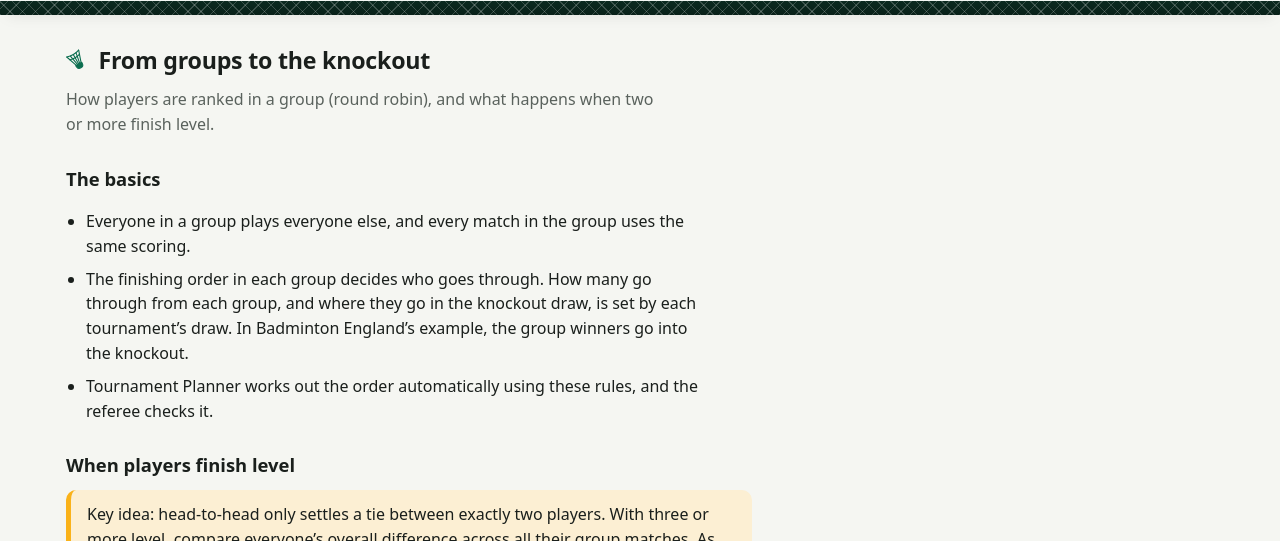
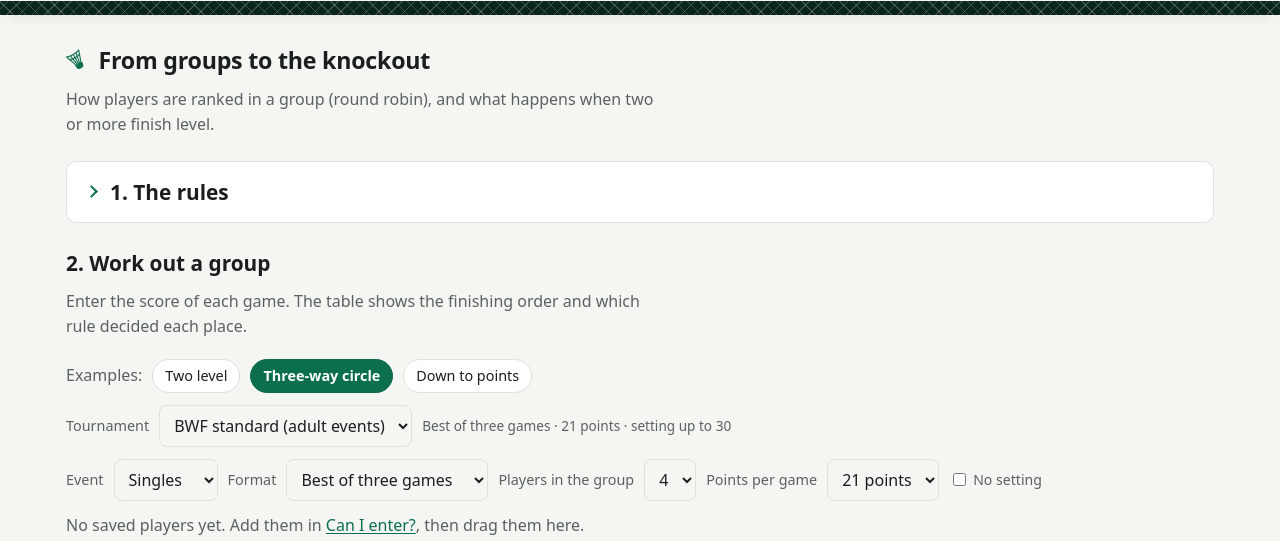
Before and after one commit to kenny-wong/badminton-rule, a website with bundled scripts: page site/index.html in a window 1280 px wide. Both pictures are taken after a click on the link "Groups". Shown: the part 212-753 px from the top of the page. Built offline with nearby package versions, Linux system fonts and the light colour scheme.

Commit message:
Groups: split the page into the rules (folded by default) and the calculator

```diff
--- a/site/app.js
+++ b/site/app.js
@@ -539,6 +539,7 @@ const calc = {
   gamePoints: 21, // points per game: decides when a game is finished, and projects unplayed matches
   noSetting: false, // true: first to the target wins the game, even from 20 all
   preset: 'bwf', // which tournament's scoring is applied; 'custom' once changed by hand
+  rulesOpen: false, // the rules part of the page starts folded
 };
 
 /** Saved players' names: entries holding any of them count as the reader's own. */
@@ -1149,27 +1150,34 @@ function renderGroups() {
   const example = (id, key) => h('button', { type: 'button', class: 'chip-button', 'data-example': id, 'aria-pressed': String(calc.example === id),
     onclick: () => { loadExample(id); renderGroups(); document.getElementById('calc')?.scrollIntoView({ block: 'start' }); } }, t(key));
 
+  // Two parts: 1. the rules, folded away by default (and kept as the reader left
+  // them when the page redraws), and 2. the calculator, always open. The toggle
+  // event arrives a moment late, so read the fold straight off the page too.
+  const rulesPart = view.querySelector('details.groups-part');
+  if (rulesPart) calc.rulesOpen = rulesPart.open;
   fill(view,
     h('h2', { class: 'section-title' }, t('groups.title')),
     h('p', { class: 'lede-small' }, t('groups.lede')),
+    h('details', { class: 'groups-part', open: calc.rulesOpen, ontoggle: (e) => { calc.rulesOpen = e.target.open; } },
+      h('summary', {}, h('h3', { class: 'part-title' }, `1. ${t('groups.rulesTitle')}`)),
       h('section', { class: 'prose groups-section' },
-      h('h3', {}, t('groups.basicsTitle')),
+        h('h4', { class: 'sub-title' }, t('groups.basicsTitle')),
         h('ul', {}, ['groups.basics1', 'groups.basics2', 'groups.basics3'].map((k) => h('li', {}, t(k))))),
       h('section', { class: 'groups-section' },
-      h('h3', {}, t('groups.laddersTitle')),
+        h('h4', { class: 'sub-title' }, t('groups.laddersTitle')),
         h('p', { class: 'callout' }, t('groups.keyIdea')),
         h('div', { class: 'ladders' },
           h('article', { class: 'ladder-card' },
-          h('h4', {}, t('groups.bestOf3Title')), h('p', { class: 'muted' }, t('groups.bestOf3Note')),
+            h('h5', {}, t('groups.bestOf3Title')), h('p', { class: 'muted' }, t('groups.bestOf3Note')),
             ladder(['ladder.b1', 'ladder.b2', 'ladder.b3', 'ladder.b4', 'ladder.b5', 'ladder.b6', 'ladder.b7'])),
           h('article', { class: 'ladder-card' },
-          h('h4', {}, t('groups.oneGameTitle')), h('p', { class: 'muted' }, t('groups.oneGameNote')),
+            h('h5', {}, t('groups.oneGameTitle')), h('p', { class: 'muted' }, t('groups.oneGameNote')),
             ladder(['ladder.o1', 'ladder.o2', 'ladder.o3', 'ladder.o4', 'ladder.o5'])))),
       h('section', { class: 'prose groups-section' },
-      h('h3', {}, t('groups.withdrawTitle')),
-      h('ul', {}, h('li', {}, t('groups.withdraw1')), h('li', {}, t('groups.withdraw2')))),
-    h('section', { class: 'groups-section calc', id: 'calc' },
-      h('h3', {}, t('groups.calcTitle')),
+        h('h4', { class: 'sub-title' }, t('groups.withdrawTitle')),
+        h('ul', {}, h('li', {}, t('groups.withdraw1')), h('li', {}, t('groups.withdraw2'))))),
+    h('section', { class: 'groups-part groups-section calc', id: 'calc' },
+      h('h3', { class: 'part-title' }, `2. ${t('groups.calcTitle')}`),
       h('p', { class: 'lede-small' }, t('groups.calcLede')),
       h('div', { class: 'calc-controls' },
         h('span', { class: 'muted' }, t('groups.examples')),
--- a/site/locales/en.js
+++ b/site/locales/en.js
@@ -165,6 +165,7 @@ export default {
   'groups.docTitle': 'Groups to knockout',
   'groups.title': 'From groups to the knockout',
   'groups.lede': 'How players are ranked in a group (round robin), and what happens when two or more finish level.',
+  'groups.rulesTitle': 'The rules',
   'groups.basicsTitle': 'The basics',
   'groups.basics1': 'Everyone in a group plays everyone else, and every match in the group uses the same scoring.',
   'groups.basics2': 'The finishing order in each group decides who goes through. How many go through from each group, and where they go in the knockout draw, is set by each tournament’s draw. In Badminton England’s example, the group winners go into the knockout.',
--- a/site/locales/fr.js
+++ b/site/locales/fr.js
@@ -164,6 +164,7 @@ export default {
   'groups.docTitle': 'Des poules au tableau final',
   'groups.title': 'Des poules au tableau à élimination directe',
   'groups.lede': 'Comment les joueurs sont classés dans une poule (toutes rencontres), et ce qui se passe lorsque deux joueurs ou plus terminent à égalité.',
+  'groups.rulesTitle': 'Le règlement',
   'groups.basicsTitle': 'L’essentiel',
   'groups.basics1': 'Dans une poule, chaque joueur rencontre tous les autres, et tous les matchs de la poule se jouent avec le même système de score.',
   'groups.basics2': 'Le classement final de chaque poule détermine qui se qualifie. Le nombre de qualifiés par poule et leur place dans le tableau à élimination directe sont fixés par le tableau de chaque tournoi. Dans l’exemple de Badminton England, les vainqueurs de poule accèdent au tableau à élimination directe.',
--- a/site/locales/ja.js
+++ b/site/locales/ja.js
@@ -165,6 +165,7 @@ export default {
   'groups.docTitle': 'グループからノックアウトへ',
   'groups.title': 'グループリーグからノックアウトトーナメントへ',
   'groups.lede': 'グループ（総当たりのリーグ戦）で選手の順位がどのように決まるか、また2人以上が同成績で並んだ場合にどうなるかを説明します。',
+  'groups.rulesTitle': 'ルール',
   'groups.basicsTitle': '基本',
   'groups.basics1': 'グループ内の全員がほかの全員と対戦し、グループ内のすべての試合で同じ得点方式を使います。',
   'groups.basics2': '各グループの最終順位によって、勝ち上がる選手が決まります。各グループから何人が勝ち上がり、ノックアウトの組み合わせ（ドロー）のどこに入るかは、大会ごとのドローで定められます。Badminton England の例では、各グループの1位がノックアウトに進みます。',
--- a/site/locales/zh-Hant.js
+++ b/site/locales/zh-Hant.js
@@ -165,6 +165,7 @@ export default {
   'groups.docTitle': '由小組賽到淘汰賽',
   'groups.title': '由小組賽到淘汰賽',
   'groups.lede': '小組（循環賽）中選手如何排名，以及兩名或以上選手成績相同時的處理方法。',
+  'groups.rulesTitle': '規則',
   'groups.basicsTitle': '基本規則',
   'groups.basics1': '小組內每名選手都要與其他所有選手比賽，而小組內每場比賽均採用相同的計分制。',
   'groups.basics2': '各小組的最終名次決定誰可晉級。每組有多少人晉級，以及晉級者在淘汰賽籤表中的位置，由各賽事的抽籤安排訂定。在 Badminton England 的範例中，各小組首名晉級淘汰賽。',
--- a/site/styles.css
+++ b/site/styles.css
@@ -386,6 +386,28 @@ input[type="text"]:focus-visible { outline: 3px solid var(--focus); outline-offs
 .groups-section { margin-top: 28px; }
 .groups-section h3 { font-size: 1.15rem; margin: 0 0 10px; }
 .groups-section h4 { font-size: 0.95rem; margin: 16px 0 8px; }
+.groups-section h4.sub-title { font-size: 1.15rem; margin: 0 0 10px; }
+/* The page's two parts: 1. the rules (folded by default) and 2. the calculator. */
+.groups-part { margin-top: 24px; }
+h3.part-title { font-size: 1.3rem; margin: 0 0 10px; }
+details.groups-part {
+  background: var(--surface); border: 1px solid var(--border);
+  border-radius: var(--radius); padding: 4px 16px;
+}
+details.groups-part[open] { padding-bottom: 16px; }
+details.groups-part > summary {
+  display: flex; align-items: center; gap: 10px; cursor: pointer; list-style: none; padding: 10px 0;
+}
+details.groups-part > summary::-webkit-details-marker { display: none; }
+details.groups-part > summary::before {
+  content: ""; flex: none; width: 9px; height: 9px; margin: 0 4px;
+  border-right: 2.5px solid var(--accent); border-bottom: 2.5px solid var(--accent);
+  transform: rotate(-45deg); transition: transform 0.15s;
+}
+details.groups-part[open] > summary::before { transform: rotate(45deg); }
+details.groups-part > summary .part-title { margin: 0; }
+details.groups-part > .groups-section:first-of-type { margin-top: 8px; }
+@media (prefers-reduced-motion: reduce) { details.groups-part > summary::before { transition: none; } }
 .callout {
   margin: 0 0 16px; padding: 12px 16px; border-radius: var(--radius); max-width: 75ch;
   background: var(--partial-bg); color: var(--text); border-left: 5px solid var(--status-warning); font-weight: 500;
@@ -395,7 +417,7 @@ input[type="text"]:focus-visible { outline: 3px solid var(--focus); outline-offs
   background: var(--surface); border: 1px solid var(--border); border-radius: var(--radius);
   box-shadow: var(--shadow); padding: 14px 18px;
 }
-.ladder-card h4 { margin: 0; font-size: 1.05rem; }
+.ladder-card h5 { margin: 0; font-size: 1.05rem; }
 .ladder-card > p { margin: 2px 0 12px; font-size: 0.88rem; }
 /* Numbered steps joined by a line, like rungs of a ladder. */
 .ladder { list-style: none; margin: 0; padding: 0; counter-reset: step; }
```
Lines whose indentation alone changed are shown as unchanged.
